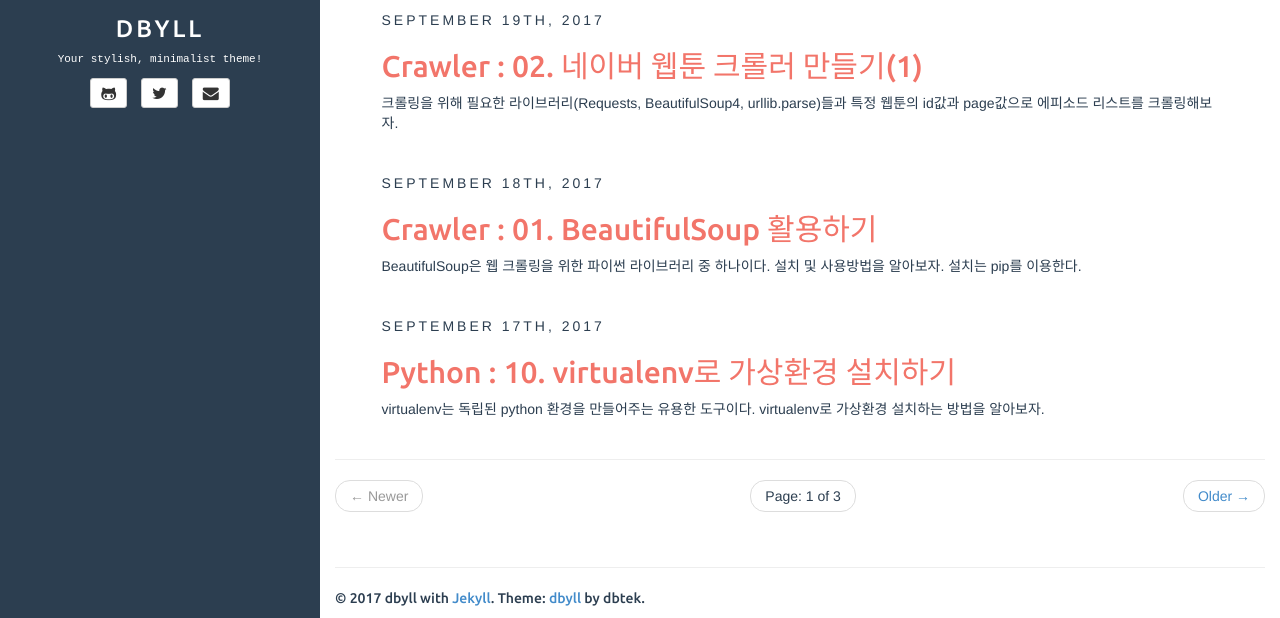
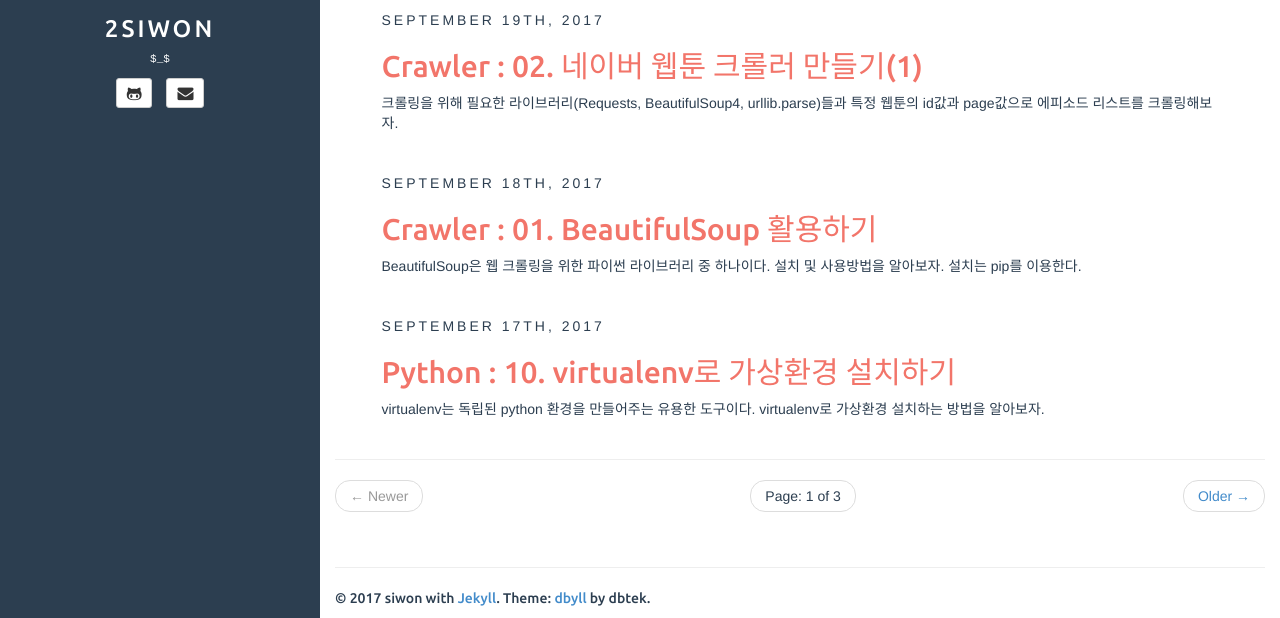
Before and after one commit to 2siwon/2siwon.github.io, a Jekyll site: the page built from index.html, in a window 1280 px wide and 900 px high, scrolled down 902 px, cut to the strip 282-900 px from the top of the window. Built offline with Jekyll 4.4.1, drawn with Linux system fonts in a browser that asks for light colours; the list of posts is cut into pages by our own code.

Commit message:
modified blog

```diff
--- a/_config.yml
+++ b/_config.yml
@@ -7,7 +7,7 @@ highlighter: rouge
 markdown: kramdown
 disqus: dbyll
 google_analytics: dbyll
-title: dbyll
+title: 2siwon
 
 defaults:
   -
@@ -18,13 +18,13 @@ defaults:
 
 description: Stylish Jekyll Theme
 author:
-  name: dbyll
-  email: dbyll@ismaildemirbilek.com
-  github: dbtek
-  twitter: dbtek
-  pinterest: asd123
-  linkedin: asd123
-  bio: Your stylish, minimalist theme!
+  name: siwon
+  email: lee89640245@gmail.com
+  github: 2siwon
+  # twitter: dbtek
+  # pinterest: asd123
+  # linkedin: asd123
+  bio: $_$
   email_md5: 726351295ec82e145928582f595aa3aa
 
 rss_path: feed.xml
```
